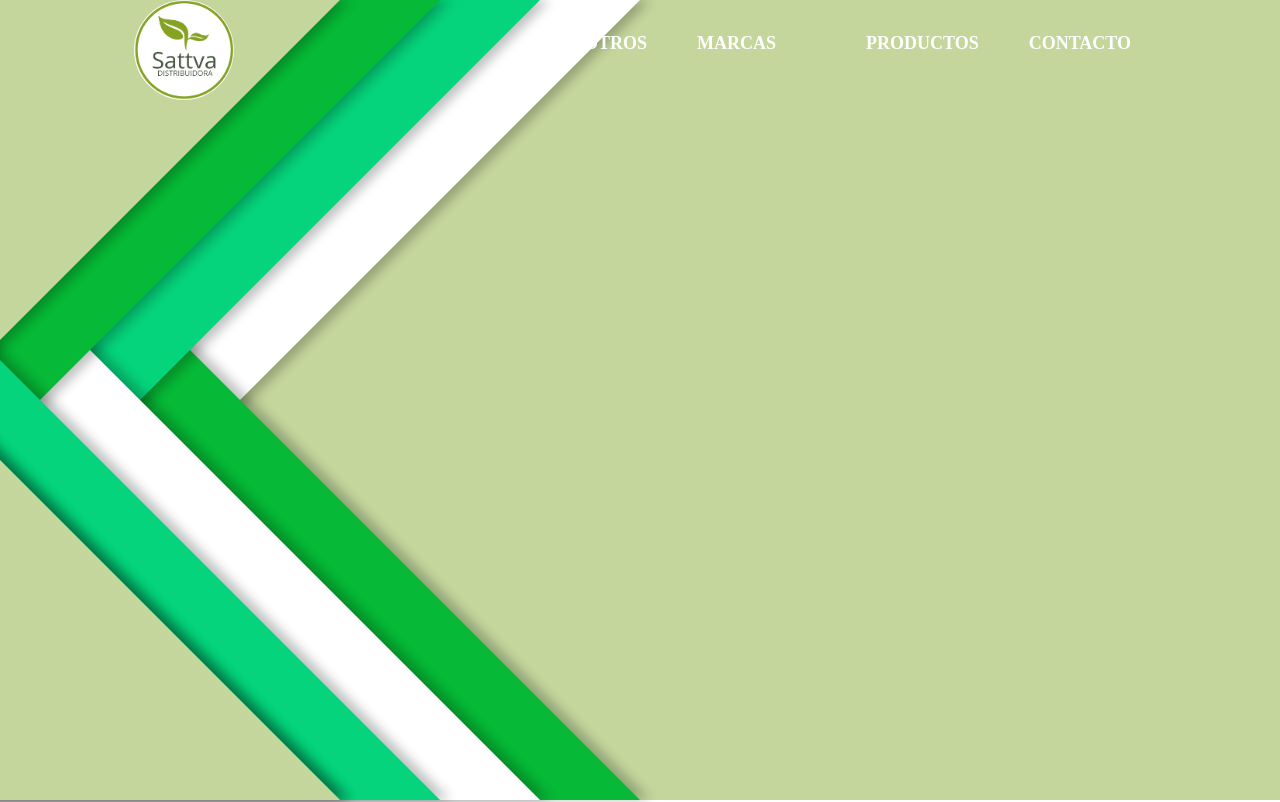
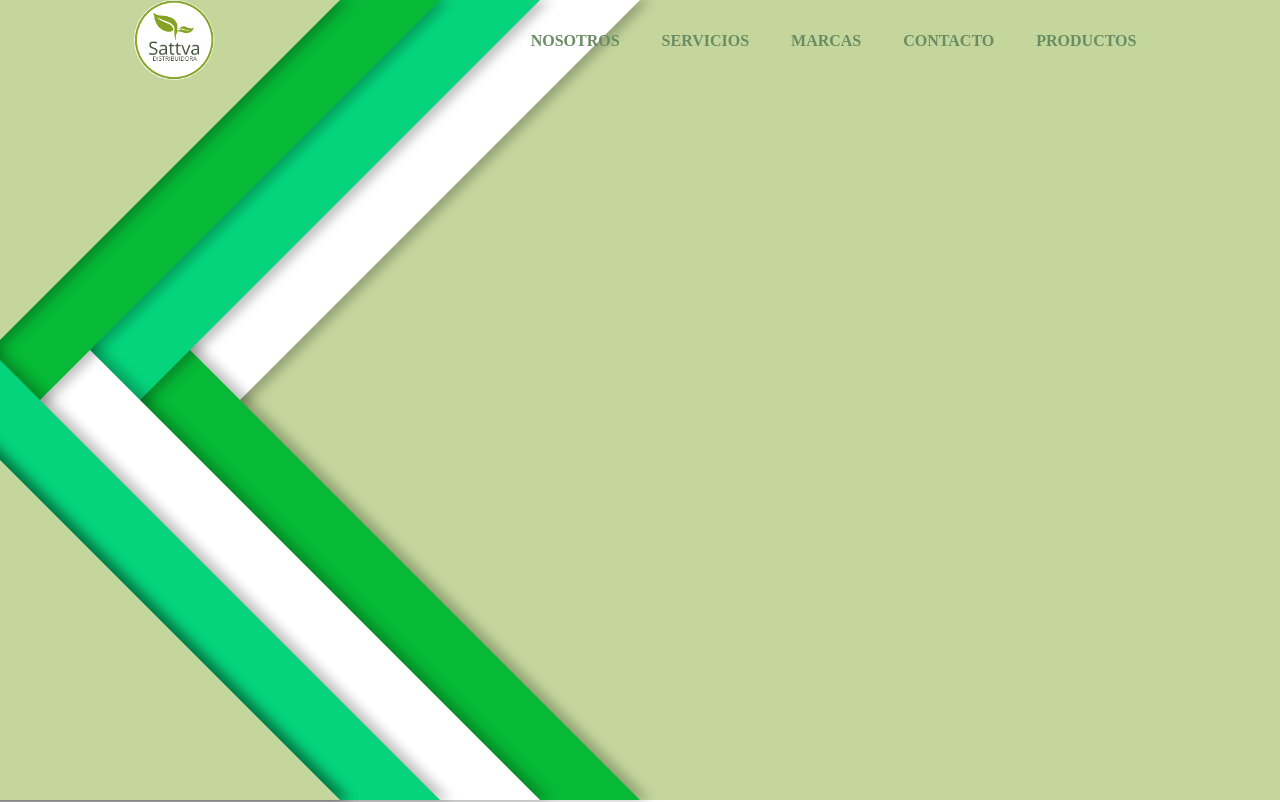
Before and after one commit to Gastonjz21/sattva, a React (Create React App) app: page / in a window 1280 px wide. Shown: the top 802 px of the page. Built offline with nearby package versions, Linux system fonts and the light colour scheme.

Commit message:
Ajuste de navegacion

```diff
--- a/src/App.js
+++ b/src/App.js
@@ -1,22 +1,23 @@
-import './App.css'
-import './views/Home/mediaquerys.css'
+import "./App.css";
+import "./views/Home/mediaquerys.css";
 
-import Landing from './views/Home/Landing/index';
-import AboutUs from './views/Home/AboutUs/AboutUs';
-import Services from './views/Home/Services/Services';
-import Brand from './views/Home/Brands/Brands'
-import Contact from './views/Home/Contact/Contact';
-
+import NavBar from "./views/NavBar/NavBar";
+import Landing from "./views/Home/Landing/index";
+import AboutUs from "./views/Home/AboutUs/AboutUs";
+import Services from "./views/Home/Services/Services";
+import Brand from "./views/Home/Brands/Brands";
+import Contact from "./views/Home/Contact/Contact";
 
 function App() {
   return (
     <div className="App">
       <>
-        <Landing/>
-        <AboutUs/>
-        <Services/>
-        <Brand/>
-        <Contact/>
+        <NavBar />
+        <Landing />
+        <AboutUs />
+        <Services />
+        <Brand />
+        <Contact />
       </>
     </div>
   );
--- a/src/views/Home/Landing/index.js
+++ b/src/views/Home/Landing/index.js
@@ -1,37 +1,8 @@
 import "./landing.css";
-import NavBar from "../../NavBar/NavBar";
-import Records from '../../records.json'
-import { Link } from "react-scroll";
 
 function Landing() {
   return (
     <>
-      <header>
-        <div class="cabecera">
-
-          <button class="nav-toggle" aria-label="Abrir Menu">
-            <i class="fas fa-bars"></i>
-          </button>
-
-        </div>
-
-        <div className='inner'>
-          {
-            Records && Records.map(  record => {
-              return(
-                  <Link to="banner" spy={true} smooth={true} duration={500}>
-                    <img src={ record.icon } alt="" className="logo"/>
-                  </Link>
-
-
-              )
-            })
-          }
-        </div>
-
-        <NavBar />
-      </header>
-
       <div id="banner" class="contain">
                 <div class="layer layer1"></div>
                 <div class="layer layer2"></div>
--- a/src/views/Home/Landing/landing.css
+++ b/src/views/Home/Landing/landing.css
@@ -1,14 +1,5 @@
 /*HEADER PRINCIPAL*/
-header{
-    display: flex;
-    height: 80px;
-    position: fixed;
-    width: 100%;
-    top: 0;
-    left: 0;
-    justify-content: space-around;
-    z-index: 100;
-}
+
 
 
 /*CABECERA RESPONSIVE*/
@@ -102,6 +93,5 @@ header{
     .logo {
         background-color: #ffffff;
         border-radius: 50%;
-        width: 100px;
-        margin-left: 10px;
+        width: 80px;
     }
--- a/src/views/Home/Services/Services.js
+++ b/src/views/Home/Services/Services.js
@@ -2,7 +2,7 @@ import './services.css'
 
 function Services(){
     return(
-        <div class="container">
+        <div class="container" id='services'>
                 <article>
 
                         <div class="row title">
--- a/src/views/Home/mediaquerys.css
+++ b/src/views/Home/mediaquerys.css
@@ -1,8 +1,4 @@
 @media screen and (max-width: 1105px) {
-
-    a #logo {
-        display: none;
-    }
 
     .img-device {
         position: absolute;
--- a/src/views/NavBar/NavBar.js
+++ b/src/views/NavBar/NavBar.js
@@ -1,28 +1,41 @@
-import './navbar.css'
-import {Link} from 'react-scroll'
+import "./navbar.css";
+import { Link } from "react-scroll";
+import Records from '../records.json'
 
 function NavBar() {
   return (
     <div id="menu" class="navegacion">
-      <nav>
+      <div className="inner">
+        {Records &&
+          Records.map((record) => {
+            return (
+              <Link to="banner" spy={true} smooth={true} duration={500}>
+                <img src={record.icon} alt="" className="logo" />
+              </Link>
+            );
+          })}
+      </div>
       <ul>
-          <li class="nos">
+        <li>
           <Link to="nosotros" spy={true} smooth={true} offset={-100} duration={500}>Nosotros</Link>
         </li>
-          <li class="mar">
+
+        <li>
+          <Link to="services" spy={true} smooth={true} offset={-100} duration={500}>Servicios</Link>
+        </li>
+
+        <li>
           <Link to="marcas" spy={true} smooth={true} offset={-80} duration={500}>Marcas</Link>
         </li>
-        </ul>
 
-        <ul>
-          <li class="pro">
+        <li>
+          <Link to="contacto" spy={true} smooth={true} offset={-100} duration={500}>Contacto</Link>
+        </li>
+
+        <li>
           <a href="products.html">Productos</a>
         </li>
-          <li class="con">
-          <Link to="contacto" spy={true} smooth={true} offset={-100} duration={500}>Contacto</Link>
-          </li>
       </ul>
-      </nav>
     </div>
   );
 }
--- a/src/views/NavBar/navbar.css
+++ b/src/views/NavBar/navbar.css
@@ -1,37 +1,36 @@
-nav{
+.navegacion {
     display: flex;
-    margin: auto;
-    margin-top: 0;
+    justify-content: space-around;
+    z-index: 100;
+    position: fixed;
+    top: 0;
+    left: 0;
+    width: 100%;
+    height: 80px;
     line-height: 50px;
-    justify-content: center;
-    width: max-content;
 }
 
 ul{
     display: flex;
     list-style: none;
-    font-size: 18px;
 }
 
-li{
+a{
+    margin-right: 10px;
+    color: #698C63;
+    padding: 16px;
+    border-radius: 50px;
+    transition: all ease-in-out 0.3s;
+    text-decoration: none;
     text-transform: uppercase;
-    width: max-content;
     font-weight: bold;
+    cursor: pointer;
 }
 
-
-li a{
-    text-decoration: none;
+li a:hover,
+.navegacion li .active {
     color: #ffffff;
-    padding: 25px;
-    border-radius: 5px;
-}
-
-nav ul li a:hover,
-.nav-menu-link_active {
-    background: #A5FFD6;
-    box-shadow: 0px 2px 0px #26DA87;
-    transition: 0.5s;
+    background-color: #698C63;
 }
 
 .nav-toggle {
@@ -50,9 +49,3 @@ nav ul li a:hover,
 .animacion {
     transform: rotate(90deg);
 }
-
-
-
-a:active{
-    color:#3F4645;
-}
```
Lines whose indentation alone changed are shown as unchanged.
